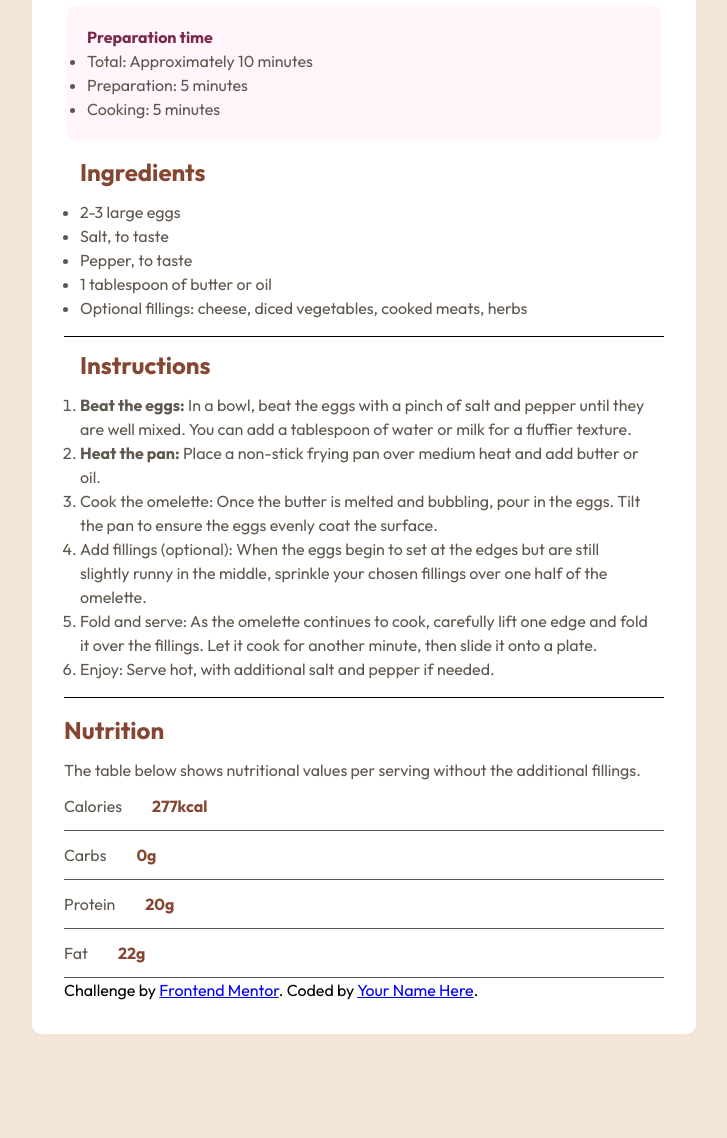
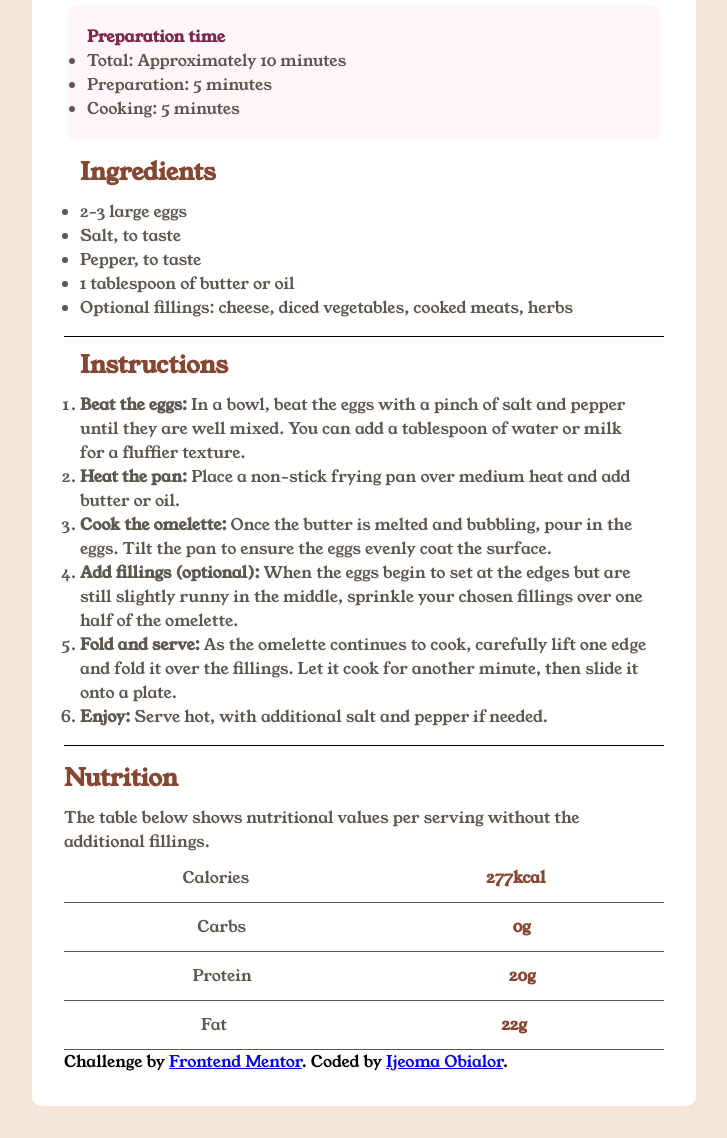
Before and after one commit to Igraziella/Recipe-page, a plain HTML site: page index.html in a window 1280 px wide. Shown: the part 471-1609 px from the top of the page, without its empty margins (276-1003 px from the left). Before the commit the page ends 1537 px from the top, so only its background shows below. Drawn offline with Linux system fonts and the light colour scheme.

Commit message:
Added styling

```diff
--- a/index.html
+++ b/index.html
@@ -13,15 +13,15 @@
 <body>
   <main class="main-card">
     <img src="./assets/images/image-omelette.jpeg" alt="">
-    <div class="card">
+    <section class="card">
       <h1>Simple Omelette Recipe</h1>
 
       <p>An easy and quick dish, perfect for any meal. This classic omelette combines beaten eggs cooked
         to perfection, optionally filled with your choice of cheese, vegetables, or meats.
       </p>
-    </div>
+    </section>
 
-    <div class="prep-card">
+    <section class="prep-card">
       <h4>Preparation time</h4>
 
       <ul>
@@ -29,9 +29,9 @@
         <li>Preparation: 5 minutes</li>
         <li>Cooking: 5 minutes</li>
       </ul>
-    </div>
+    </section>
 
-    <div class="ingredient">
+    <section class="ingredient">
       <h2>Ingredients</h2>
 
       <ul>
@@ -41,9 +41,9 @@
         <li>1 tablespoon of butter or oil</li>
         <li>Optional fillings: cheese, diced vegetables, cooked meats, herbs</li>
       </ul>
-    </div>
+    </section>
 
-    <div class="instruction">
+    <section class="instruction">
     <h2>Instructions</h2>
 
     <ol>
@@ -55,24 +55,24 @@
         <b>Heat the pan:</b> Place a non-stick frying pan over medium heat and add butter or oil.
       </li>
       <li>
-        Cook the omelette: Once the butter is melted and bubbling, pour in the eggs. Tilt the pan to ensure
+        <b>Cook the omelette:</b> Once the butter is melted and bubbling, pour in the eggs. Tilt the pan to ensure
         the eggs evenly coat the surface.
       </li>
       <li>
-        Add fillings (optional): When the eggs begin to set at the edges but are still slightly runny in the
+        <b>Add fillings (optional):</b> When the eggs begin to set at the edges but are still slightly runny in the
         middle, sprinkle your chosen fillings over one half of the omelette.
       </li>
       <li>
-        Fold and serve: As the omelette continues to cook, carefully lift one edge and fold it over the
+        <b>Fold and serve:</b> As the omelette continues to cook, carefully lift one edge and fold it over the
         fillings. Let it cook for another minute, then slide it onto a plate.
       </li>
       <li>
-        Enjoy: Serve hot, with additional salt and pepper if needed.
+      <b>Enjoy:</b> Serve hot, with additional salt and pepper if needed.
       </li>
     </ol>
-  </div>
+  </section>
 
-  <div class="nutrition">
+  <section class="nutrition">
     <h2>Nutrition</h2>
 
     <p>The table below shows nutritional values per serving without the additional fillings.</p>
@@ -91,12 +91,14 @@
         <span><b>22g</b></span>
       </li>
     </ul>
-  </div>
+  </section>
 
   <div class="attribution">
     Challenge by <a href="https://www.frontendmentor.io?ref=challenge" target="_blank">Frontend Mentor</a>.
-    Coded by <a href="#">Your Name Here</a>.
+    Coded by <a href="#">Ijeoma Obialor</a>.
   </div>
 </main>
+
+<script src="script.js"></script>
 </body>
 </html>
--- a/style.css
+++ b/style.css
@@ -1,7 +1,6 @@
 @import url('https://fonts.googleapis.com/css2?family=Young+Serif&display=swap');
 @import url('https://fonts.googleapis.com/css2?family=Outfit:wght@100..900&display=swap');
 
-/* Global */
 * {
     margin: 0;
     padding: 0;
@@ -22,7 +21,7 @@ body {
     padding: 2rem;
     margin: 2rem;
     border-radius: 10px;
-    font-family: 'Outfit';
+    font-family: 'Young serif', Outfit;
     line-height: 1.5em;
 }
 
@@ -32,11 +31,12 @@ img {
     /* margin-bottom: 10px; */
 }
 
-.card {
+/* sections */
+section.card {
     margin-bottom: 5px;
 }
 
-.prep-card {
+section.prep-card {
     margin: 3px;
     padding: 20px;
     box-sizing: content-box;
@@ -44,21 +44,21 @@ img {
     border-radius: 10px;
 }
 
-.ingredient, .instruction {
+section.ingredient, .instruction {
     padding: 1rem;
     border-bottom: 1px solid;
 }
 
-.nutrition {
+section.nutrition {
     padding-top: 20px;
 }
 
+/* Header tags */
 h1 {
     color: hsl(24, 5%, 18%);
-    font-family: young serif, outfit;
+    font-family: 'Young Serif', outfit;
     margin-bottom: 10px;
-    font-family: 'Young Serif';
-    font-weight: 400;
+    font-weight: 700;
     margin-top: 1.5rem;
 }
 
@@ -69,7 +69,7 @@ h2 {
 
 h4 {
     color: hsl(332, 51%, 32%);
-    padding-left: 0;
+    /* padding-left: 0; */
 }
 
 p, ul, ol {
@@ -81,10 +81,12 @@ p, ul, ol {
     list-style: none;
     border-bottom: 1px solid;
     line-height: 3rem;
+    /* margin-left: 2rem; */
     display: flex;
-    gap: 30px;
+    justify-content: space-around;
 }
 
 span {
     color: hsl(14, 45%, 36%);
+    font-weight: 700;
 }
```
